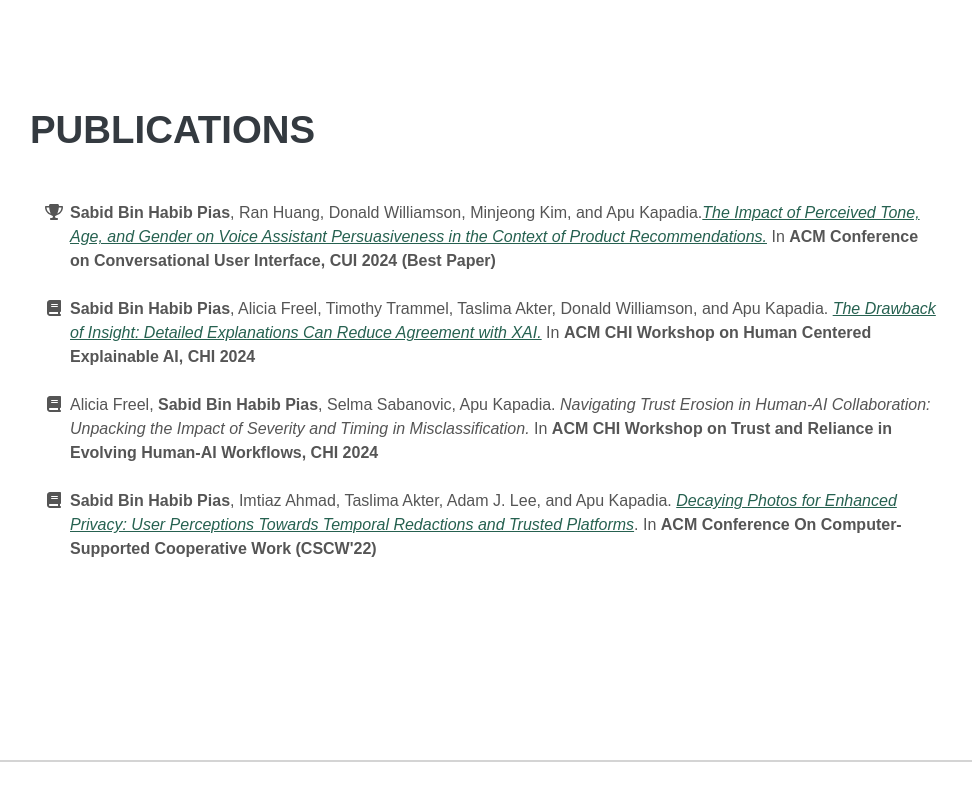
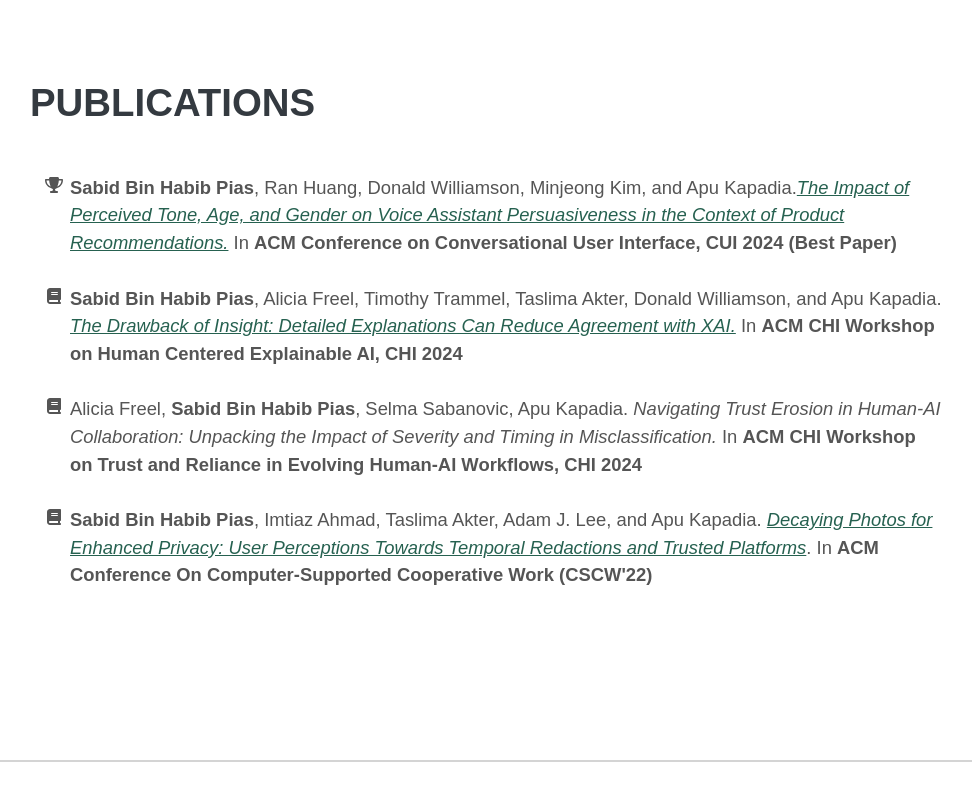
Before and after one commit to sabid-habib/sabid-habib.github.io, a website: page index.html in a window 1280 px wide. Shown: the part 6588-7388 px from the top of the page, without its empty margins (290-1262 px from the left). Drawn offline with nearby package versions, Linux system fonts and the light colour scheme; a web font is replaced by a local one.

Commit message:
font increase publication

```diff
--- a/index.html
+++ b/index.html
@@ -364,19 +364,19 @@
                         <div class="flex-grow-1">
                             <ul class="fa-ul mb-1" >
 								<li><span class="fa-li"><i class="fa fa-trophy"></i> </span>
-									<b>Sabid Bin Habib Pias</b>, Ran Huang, Donald Williamson, Minjeong Kim, and Apu Kapadia.<i><a href="https://dl.acm.org/doi/abs/10.1145/3640794.3665545">The Impact of Perceived Tone, Age, and Gender on Voice Assistant Persuasiveness in the Context of Product Recommendations.</a></i> In <b>ACM Conference on Conversational User Interface, CUI 2024 (Best Paper)</b>
+									<p class="lead mb-1"><b>Sabid Bin Habib Pias</b>, Ran Huang, Donald Williamson, Minjeong Kim, and Apu Kapadia.<i><a href="https://dl.acm.org/doi/abs/10.1145/3640794.3665545">The Impact of Perceived Tone, Age, and Gender on Voice Assistant Persuasiveness in the Context of Product Recommendations.</a></i> In <b>ACM Conference on Conversational User Interface, CUI 2024 (Best Paper)</b></p>
 								</li>
 								<br>
 								<li><span class="fa-li"><i class="fa fa-book"></i></span>
-									<b>Sabid Bin Habib Pias</b>, Alicia Freel, Timothy Trammel, Taslima Akter, Donald Williamson, and Apu Kapadia. <a href="files/hcxai-paper.pdf"><i>The Drawback of Insight: Detailed Explanations Can Reduce Agreement with XAI.</i></a> In <b>ACM CHI Workshop on Human Centered Explainable AI, CHI 2024</b>
+									<p class="lead mb-1"><b>Sabid Bin Habib Pias</b>, Alicia Freel, Timothy Trammel, Taslima Akter, Donald Williamson, and Apu Kapadia. <a href="files/hcxai-paper.pdf"><i>The Drawback of Insight: Detailed Explanations Can Reduce Agreement with XAI.</i></a> In <b>ACM CHI Workshop on Human Centered Explainable AI, CHI 2024</b></p>
 								</li>
 								<br>
 								<li><span class="fa-li"><i class="fa fa-book"></i></span>
-									Alicia Freel, <b>Sabid Bin Habib Pias</b>,  Selma Sabanovic, Apu Kapadia. <i>Navigating Trust Erosion in Human-AI Collaboration: Unpacking the Impact of Severity and Timing in Misclassification.</i> In <b>ACM CHI Workshop on Trust and Reliance in Evolving Human-AI Workflows, CHI 2024</b>
+									<p class="lead mb-1">Alicia Freel, <b>Sabid Bin Habib Pias</b>,  Selma Sabanovic, Apu Kapadia. <i>Navigating Trust Erosion in Human-AI Collaboration: Unpacking the Impact of Severity and Timing in Misclassification.</i> In <b>ACM CHI Workshop on Trust and Reliance in Evolving Human-AI Workflows, CHI 2024</b></p>
 								</li>
 								<br>
 								<li><span class="fa-li"><i class="fa fa-book"></i></span>
-									<b>Sabid Bin Habib Pias</b>, Imtiaz Ahmad, Taslima Akter, Adam J. Lee, and Apu Kapadia. <a href="https://dl.acm.org/doi/10.1145/3555538"><i>Decaying Photos for Enhanced Privacy: User Perceptions Towards Temporal Redactions and Trusted Platforms</i></a>. In <b>ACM Conference On Computer-Supported Cooperative Work (CSCW'22)</b>
+									<p class="lead mb-1"><b>Sabid Bin Habib Pias</b>, Imtiaz Ahmad, Taslima Akter, Adam J. Lee, and Apu Kapadia. <a href="https://dl.acm.org/doi/10.1145/3555538"><i>Decaying Photos for Enhanced Privacy: User Perceptions Towards Temporal Redactions and Trusted Platforms</i></a>. In <b>ACM Conference On Computer-Supported Cooperative Work (CSCW'22)</b></p>
 								</li>
 
 							</ul>
```
